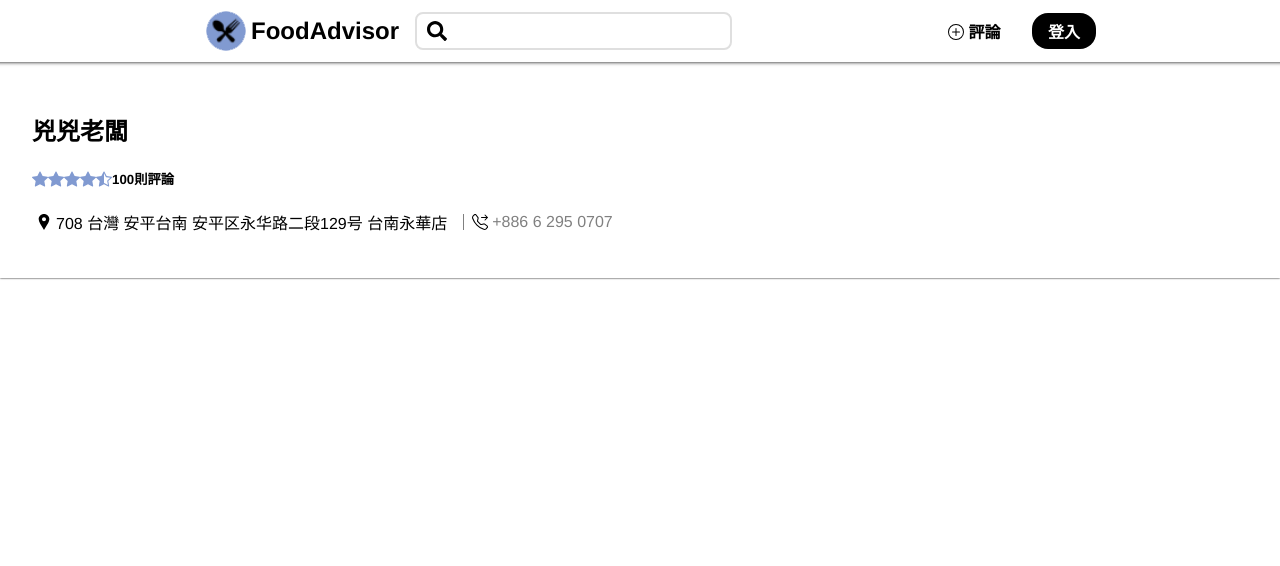
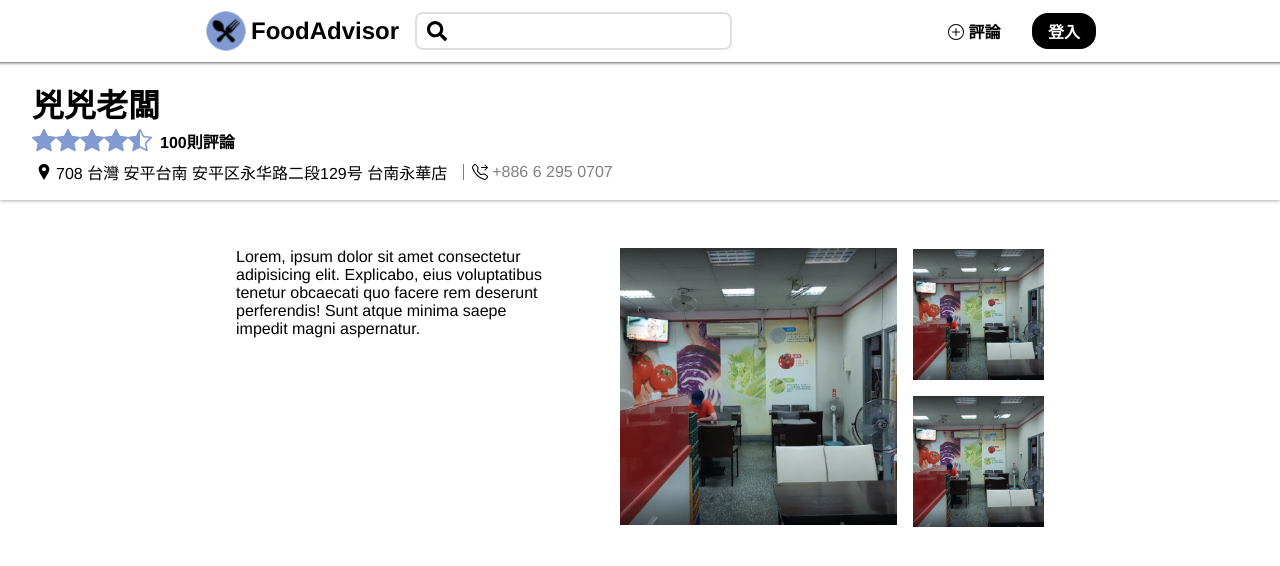
Before and after one commit to s369236s/FoodAdvisorClient, a React app: page /Restaurant in a window 1280 px wide. Shown: the top 566 px of the page. Built offline with nearby package versions, Linux system fonts and the light colour scheme; no server answers.

Commit message:
update restaurant page

```diff
--- a/package.json
+++ b/package.json
@@ -33,6 +33,7 @@
   "dependencies": {
     "@emotion/react": "^11.1.5",
     "axios": "^0.21.1",
+    "chart.js": "^3.2.1",
     "global": "^4.4.0",
     "react": "^17.0.2",
     "react-dom": "^17.0.2",
--- a/src/components/Login/LoginForm.tsx
+++ b/src/components/Login/LoginForm.tsx
@@ -89,7 +89,7 @@
       <section className="login-popup-input-container">
         <h5>密碼</h5>
         <input
-          type="text"
+          type="password"
           placeholder="密碼"
           onChange={(e) => setPassword(e.target.value)}
         />
--- a/src/components/Register/RegisterForm.tsx
+++ b/src/components/Register/RegisterForm.tsx
@@ -123,7 +123,7 @@
       <section className="login-popup-input-container">
         <h5>密碼</h5>
         <input
-          type="text"
+          type="password"
           placeholder="密碼"
           name="password"
           onChange={(e) => setPassword(e.target.value)}
@@ -137,7 +137,7 @@
       <section className="login-popup-input-container">
         <h5>確認密碼</h5>
         <input
-          type="text"
+          type="password"
           placeholder="確認密碼"
           name="confirmPassword"
           onChange={(e) => setConfirmPassword(e.target.value)}
--- a/src/components/RestaurantPage/RestaurantPageBody.tsx
+++ b/src/components/RestaurantPage/RestaurantPageBody.tsx
@@ -1,14 +1,13 @@
 import React from "react";
 import "../../styles/RestaurantPage.css";
 import ReactStars from "react-rating-stars-component";
-import { emptyStar, halfStar, fullStar } from "../../Svg";
 interface Props {}
 
 export const RestaurantPageBody: React.FC<Props> = ({}) => {
   return (
     <div className="restaurant-page-body-containter">
       <div className="restaurant-page-body-info">
-        <h2 className="restaurant-page-body-info-title">兇兇老闆</h2>
+        <h1 className="restaurant-page-body-info-title">兇兇老闆</h1>
         <section className="restaurant-page-body-info-review">
           <ReactStars
             edit={false}
@@ -21,7 +20,7 @@
             halfIcon={halfStar}
             filledIcon={fullStar}
           />
-          <h5 className="restaurant-page-body-info-total-review">100則評論</h5>
+          <h4 className="restaurant-page-body-info-total-review">100則評論</h4>
         </section>
         <section className="restaurant-page-body-info-location">
           <svg
@@ -45,15 +44,71 @@
           <p>+886 6 295 0707</p>
         </section>
       </div>
-      <div className="restaurant-page-body-image-container">
-        <div className="restaurant-page-body-main-image-container">
-          <img src="" alt="" className="restaurant-page-body-img" />
-        </div>
-        <div className="restaurant-page-body-second-image-container">
-          <img src="" alt="" className="restaurant-page-body-img" />
-          <img src="" alt="" className="restaurant-page-body-img" />
+
+      <div className="restaurant-page-body-main-container">
+        <section className="restaurant-page-body-intro-container">
+          <p>
+            Lorem, ipsum dolor sit amet consectetur adipisicing elit. Explicabo,
+            eius voluptatibus tenetur obcaecati quo facere rem deserunt
+            perferendis! Sunt atque minima saepe impedit magni aspernatur.
+          </p>
+        </section>
+        <div className="restaurant-page-body-image-container">
+          <div className="restaurant-page-body-main-image-container">
+            <img
+              src="media/piepieboss.jpg"
+              alt=""
+              className="restaurant-page-body-img"
+            />
+          </div>
+          <div className="restaurant-page-body-second-image-container">
+            <img
+              src="media/piepieboss.jpg"
+              alt=""
+              className="restaurant-page-body-img"
+            />
+            <img
+              src="media/piepieboss.jpg"
+              alt=""
+              className="restaurant-page-body-img"
+            />
+          </div>
         </div>
       </div>
     </div>
   );
 };
+
+const halfStar = (
+  <svg
+    xmlns="http://www.w3.org/2000/svg"
+    width="24"
+    height="24"
+    fill="currentColor"
+    viewBox="0 0 16 16"
+  >
+    <path d="M5.354 5.119 7.538.792A.516.516 0 0 1 8 .5c.183 0 .366.097.465.292l2.184 4.327 4.898.696A.537.537 0 0 1 16 6.32a.548.548 0 0 1-.17.445l-3.523 3.356.83 4.73c.078.443-.36.79-.746.592L8 13.187l-4.389 2.256a.52.52 0 0 1-.146.05c-.342.06-.668-.254-.6-.642l.83-4.73L.173 6.765a.55.55 0 0 1-.172-.403.58.58 0 0 1 .085-.302.513.513 0 0 1 .37-.245l4.898-.696zM8 12.027a.5.5 0 0 1 .232.056l3.686 1.894-.694-3.957a.565.565 0 0 1 .162-.505l2.907-2.77-4.052-.576a.525.525 0 0 1-.393-.288L8.001 2.223 8 2.226v9.8z" />
+  </svg>
+);
+const fullStar = (
+  <svg
+    xmlns="http://www.w3.org/2000/svg"
+    width="24"
+    height="24"
+    fill="currentColor"
+    viewBox="0 0 16 16"
+  >
+    <path d="M3.612 15.443c-.386.198-.824-.149-.746-.592l.83-4.73L.173 6.765c-.329-.314-.158-.888.283-.95l4.898-.696L7.538.792c.197-.39.73-.39.927 0l2.184 4.327 4.898.696c.441.062.612.636.282.95l-3.522 3.356.83 4.73c.078.443-.36.79-.746.592L8 13.187l-4.389 2.256z" />
+  </svg>
+);
+const emptyStar = (
+  <svg
+    xmlns="http://www.w3.org/2000/svg"
+    width="24"
+    height="24"
+    fill="currentColor"
+    viewBox="0 0 16 16"
+  >
+    <path d="M2.866 14.85c-.078.444.36.791.746.593l4.39-2.256 4.389 2.256c.386.198.824-.149.746-.592l-.83-4.73 3.522-3.356c.33-.314.16-.888-.282-.95l-4.898-.696L8.465.792a.513.513 0 0 0-.927 0L5.354 5.12l-4.898.696c-.441.062-.612.636-.283.95l3.523 3.356-.83 4.73zm4.905-2.767-3.686 1.894.694-3.957a.565.565 0 0 0-.163-.505L1.71 6.745l4.052-.576a.525.525 0 0 0 .393-.288L8 2.223l1.847 3.658a.525.525 0 0 0 .393.288l4.052.575-2.906 2.77a.565.565 0 0 0-.163.506l.694 3.957-3.686-1.894a.503.503 0 0 0-.461 0z" />
+  </svg>
+);
--- a/src/styles/RestaurantPage.css
+++ b/src/styles/RestaurantPage.css
@@ -9,14 +9,15 @@
 .restaurant-page-body-containter {
   display: flex;
   flex-direction: column;
-  padding: 7rem 4rem 0.5rem 2rem;
+  /* padding: 7rem 4rem 0.5rem 2rem; */
   width: 100%;
-  box-shadow: 0 0 2px black;
 }
 .restaurant-page-body-info {
   display: flex;
   justify-content: center;
   flex-direction: column;
+  padding: 5rem 2rem 1rem;
+  box-shadow: 0 0 4px grey;
 }
 
 .restaurant-page-body-info-review {
@@ -44,3 +45,52 @@
 .restaurant-page-body-info-location > *:nth-child(4) {
   color: grey;
 }
+.restaurant-page-body-info-total-review {
+  margin: 0 0 0.2rem 0.3rem;
+  padding: 0.2rem;
+}
+.restaurant-page-body-image-container {
+  display: flex;
+  justify-content: center;
+  align-items: center;
+  padding: 2rem;
+  width: 26.5rem;
+}
+.restaurant-page-body-main-image-container > .restaurant-page-body-img {
+  width: 100%;
+}
+
+.restaurant-page-body-main-image-container {
+  width: max(40%, 18rem);
+}
+
+.restaurant-page-body-second-image-container {
+  display: flex;
+  flex-direction: column;
+  width: 8.5rem;
+  padding-left: 1rem;
+}
+
+.restaurant-page-body-second-image-container > *:nth-child(2) {
+  padding-top: 1rem;
+}
+
+.restaurant-page-body-second-image-container > .restaurant-page-body-img {
+  width: 100%;
+}
+.restaurant-page-body-main-container {
+  padding-top: 1rem;
+  display: flex;
+  flex-wrap: wrap;
+  justify-content: center;
+}
+.restaurant-page-body-intro-container {
+  padding: 2rem;
+  width: 20rem;
+}
+
+@media only screen and (max-width: 768px) {
+  .restaurant-page-body-image-container {
+    padding: 0;
+  }
+}
```
Also changed, not shown: 1 other file (tests, documents, lock files or other folders).
